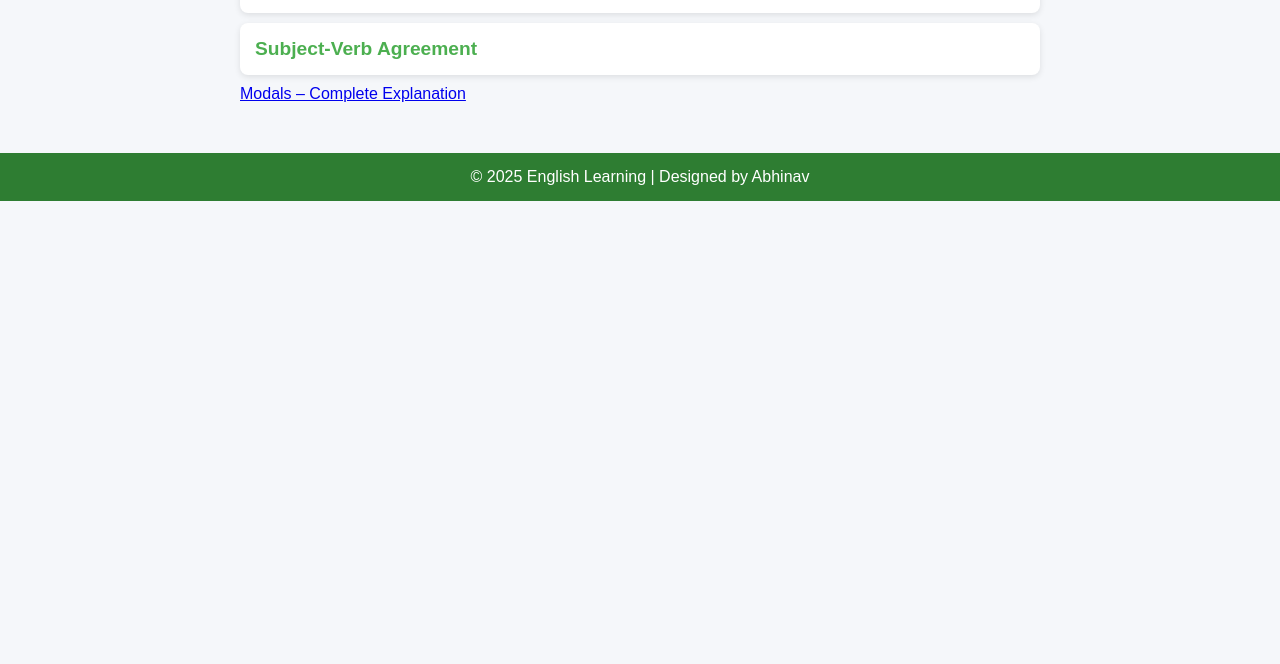
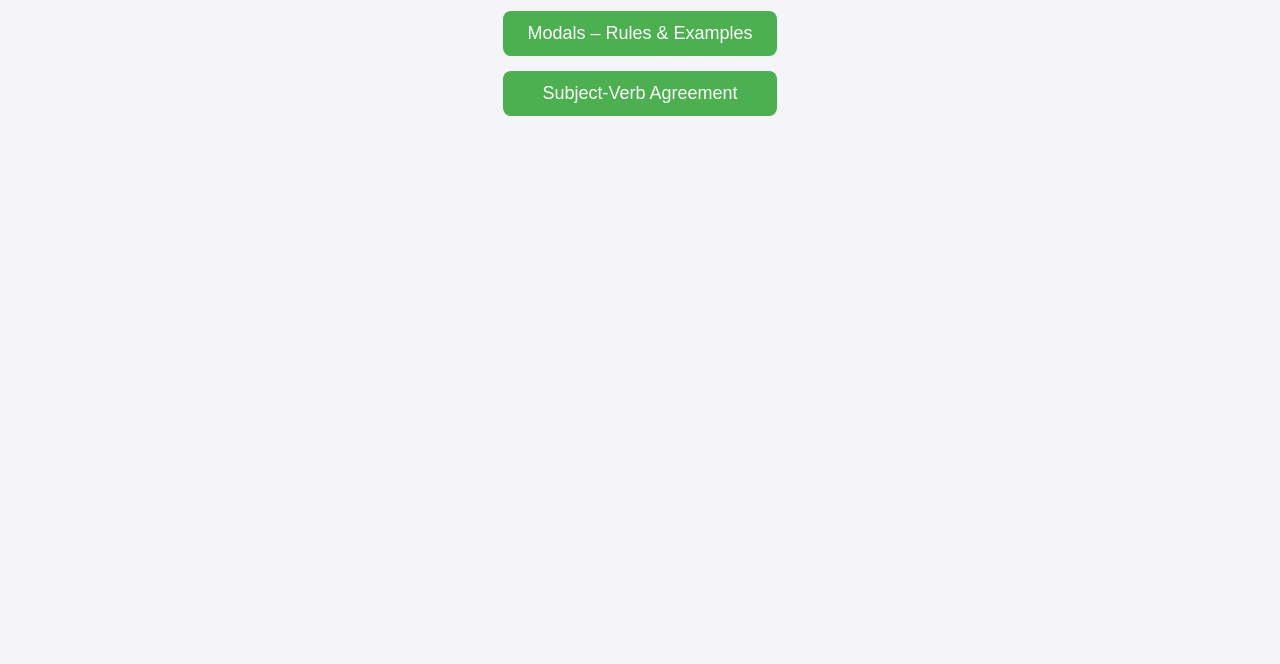
Before and after one commit to abhinavp8210-bit/Studywithme, a plain HTML site: page index.html in a window 1280 px wide. Shown: the part 136-800 px from the top of the page. Drawn offline with Linux system fonts and the light colour scheme.

Commit message:
Update index.html

```diff
--- a/index.html
+++ b/index.html
@@ -3,75 +3,44 @@
 <head>
   <meta charset="UTF-8">
   <meta name="viewport" content="width=device-width, initial-scale=1.0">
-    <title>English Grammar Topics</title>
+  <title>My Study Website</title>
   <style>
     body {
       font-family: Arial, sans-serif;
-            background: #f5f7fa;
-            margin: 0;
-            padding: 0;
+      background: #f4f4f9;
+      text-align: center;
+      padding: 50px;
+    }
+    h1 {
       color: #333;
     }
-        header {
-            background: linear-gradient(135deg, #4CAF50, #2E7D32);
+    .topics {
+      margin-top: 30px;
+    }
+    a {
+      display: block;
+      margin: 15px 0;
+      padding: 12px;
+      background: #4CAF50;
       color: white;
-            padding: 20px;
-            text-align: center;
+      text-decoration: none;
+      font-size: 18px;
+      border-radius: 8px;
+      transition: 0.3s;
+      width: 250px;
+      margin-left: auto;
+      margin-right: auto;
     }
-        header h1 {
-            margin: 0;
-        }
-        .container {
-            max-width: 800px;
-            margin: auto;
-            padding: 20px;
-        }
-        .topic {
-            background: white;
-            padding: 15px;
-            margin-bottom: 10px;
-            border-radius: 8px;
-            box-shadow: 0 2px 6px rgba(0,0,0,0.1);
-            transition: 0.3s;
-        }
-        .topic a {
-            text-decoration: none;
-            color: #4CAF50;
-            font-size: 1.2rem;
-            font-weight: bold;
-        }
-        .topic:hover {
-            transform: scale(1.02);
-            background: #e8f5e9;
-        }
-        footer {
-            background: #2E7D32;
-            color: white;
-            text-align: center;
-            padding: 15px;
-            margin-top: 30px;
+    a:hover {
+      background: #45a049;
     }
   </style>
 </head>
 <body>
-
-<header>
-    <h1>English Grammar Topics</h1>
-</header>
-
-<div class="container">
-    <div class="topic">
-        <a href="modals.html">Modals – Complete Explanation</a>
+  <h1>📘 Study Topics</h1>
+  <div class="topics">
+    <a href="modals.html">Modals – Rules & Examples</a>
+    <a href="subject-verb.html">Subject-Verb Agreement</a>
   </div>
-    <div class="topic">
-        <a href="subject-verb-agreement.html">Subject-Verb Agreement</a>
-    </div>
-    <a href="modals.html">Modals – Complete Explanation</a>
-</div>
-
-<footer>
-    &copy; 2025 English Learning | Designed by Abhinav
-</footer>
-
 </body>
 </html>
```
Lines whose indentation alone changed are shown as unchanged.
